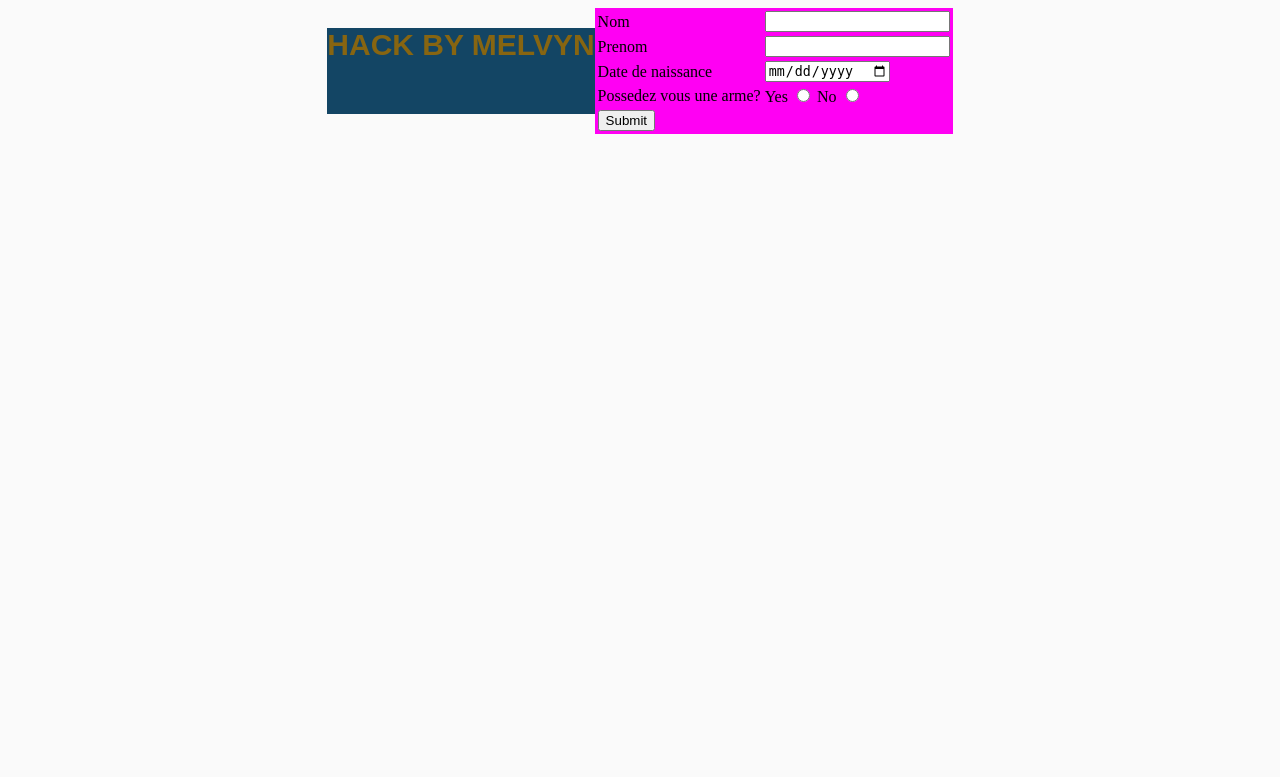
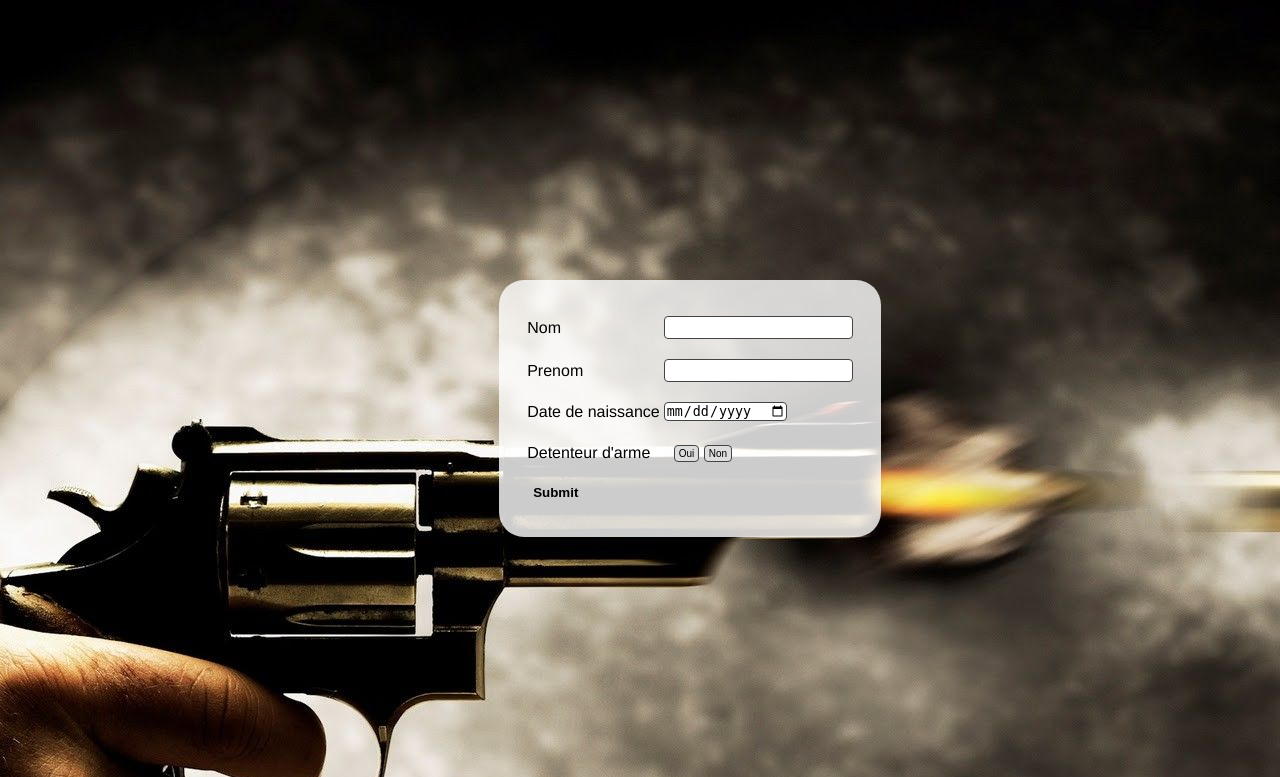
Before and after one commit to JaavLex/shootingclub-database, a PHP site: page / in a window 1280 px wide. Shown: the top 777 px of the page. Run offline with PHP 8.4, Linux system fonts and the light colour scheme.

Commit message:
Enhanced website style

```diff
--- a/index.css
+++ b/index.css
@@ -1,20 +1,86 @@
 body {
-  background-color: #FAFAFA
+  background-image: url(backg.jpg);
 }
 
 .mainform {
-  background-color: #FF00F3
+  border-radius: 25px;
+  background-color: rgba(255, 255, 255, 0.8);
+  padding: 25px;
+  font-family: Helvetica, sans-serif;
 }
 
-#block-container {
-  display: flex;
-  justify-content: center;
+.mainform input {
+  border-radius: 4px;
+  border: 1px solid #444;
+  margin: 8px 0;
 }
 
-h1 {
-  font-size: 30px;
+.mainform input[type=text] {
+  display: inline-block;
+  box-sizing: border-box;
+  padding: 3px 5px;
+  width: 100%;
+}
+
+.mainform input:hover {
+  background-color: grey;
+  transition: 0.5s;
+}
+
+.mainform input:focus {
+  background-color: skyblue;
+  transition: 0.5s;
+}
+
+.mainform input[type=submit] {
+  background-color: rgba(255, 255, 255, 0);
+  border: none;
   font-family: Arial;
-  background-color: #134564;
-  color: #876511;
+  font-weight: bold;
+}
 
+.mainform input[type=submit]:hover {
+  background-color: skyblue;
+  transition: 0.5s;
 }
+
+.select-switch {
+  margin: 10px;
+}
+
+.select-switch input[type="radio"] {
+  opacity: 0;
+  position: fixed;
+  width: 0;
+}
+
+.select-switch label {
+    display: inline-block;
+    background-color: #ddd;
+    padding: 2px 4px;
+    font-family: sans-serif, Arial;
+    font-size: 10px;
+    border: 1px solid #444;
+    border-radius: 4px;
+}
+
+.select-switch label:hover {
+  background-color: grey;
+  transition: 0.5s;
+}
+
+.select-switch input[type="radio"]:focus + label {
+    border: 1px solid #444;
+}
+
+.select-switch input[type="radio"]:checked + label {
+    background-color: skyblue;
+    border-color: darkblue;
+}
+
+
+#block-container {
+  position: absolute;
+  top: 35%;
+  left: 39%;
+}
--- /dev/null
+++ b/index.html
@@ -0,0 +1,49 @@
+<!DOCTYPE html>
+<html lang="en" dir="ltr">
+
+<head>
+  <meta charset="utf-8">
+  <title></title>
+  <link rel="stylesheet" href="./index.css">
+</head>
+
+<body>
+  <div id="bg-image">
+    <div id="block-container">
+      <form action="./postformsql.php" method="post">
+        <table class="mainform">
+          <tr>
+            <td><label>Nom </label></td>
+            <td><input type="text" name="last_name"></input></td>
+          </tr>
+          <tr>
+            <td><label>Prenom </label></td>
+            <td><input type="text" name="first_name"></input></td>
+          </tr>
+          <tr>
+            <td><label>Date de naissance</label></td>
+            <td><input type="date" name="date_of_birth"></input></td>
+          </tr>
+          <tr>
+            <td><label>Detenteur d'arme </label></td>
+            <td>
+              <div class="select-switch">
+                <input type="radio" id="radio-yes" name="wp_yesno" value="Y"></input>
+                <label for="radio-yes"> Oui </label>
+                <input type="radio" id="radio-no" name="wp_yesno" value="N"></input>
+                <label for="radio-no"> Non </label>
+              </div>
+            </td>
+          </tr>
+          <tr>
+            <td>
+              <input type="submit" value="Submit" />
+            </td>
+          </tr>
+          <table>
+      </form>
+    </div>
+  </div>
+</body>
+
+</html>
--- a/index.php
+++ /dev/null
@@ -1,43 +0,0 @@
-<!DOCTYPE html>
-<html lang="en" dir="ltr">
-  <head>
-    <meta charset="utf-8">
-    <title></title>
-    <link rel="stylesheet" href="./index.css">
-  </head>
-  <body>
-  <div id="block-container">
-    <h1>HACK BY MELVYN</h1>
-    <form action="./postformsql.php" method="post">
-      <table class="mainform">
-        <tr>
-          <td><label>Nom </label></td><td><input type="text" name="last_name"></input></td>
-        </tr>
-        <tr>
-          <td><label>Prenom </label></td><td><input type="text" name="first_name"></input></td>
-        </tr>
-        <tr>
-          <td><label>Date de naissance</label></td><td><input type="date" name="date_of_birth"></input></td>
-        </tr>
-        <tr>
-            <td><label>Possedez vous une arme? </label></td>
-              <td><label> Yes  <input type="radio" name="wp_yesno" value="Y"></input></label>
-              <label> No <input type="radio" name="wp_yesno" value="N"></input></label></td>
-        </tr>
-        <tr>
-          <td>
-            <input type="submit" value="Submit" />
-          </td>
-        </tr>
-      <table>
-    </form>
-  </div>
-  </body>
-  <?php
-  if ( isset($_GET['success']) && $_GET['success'] == 1 )
-  {
-   $message = "Successfully submitted";
-   echo "<script type='text/javascript'>alert('$message');</script>";
-  }
-  ?>
-</html>
--- a/postformsql.php
+++ b/postformsql.php
@@ -18,6 +18,6 @@ if(mysqli_query($link, $sql)){
 
 mysqli_close($link);
 
-header("Location: http://localhost:82?success=1");
+header("Location: http://localhost:82");
 exit();
 ?>
```
Also changed, not shown: docker-compose.yml (+11 -11 lines), backg.jpg (added).
